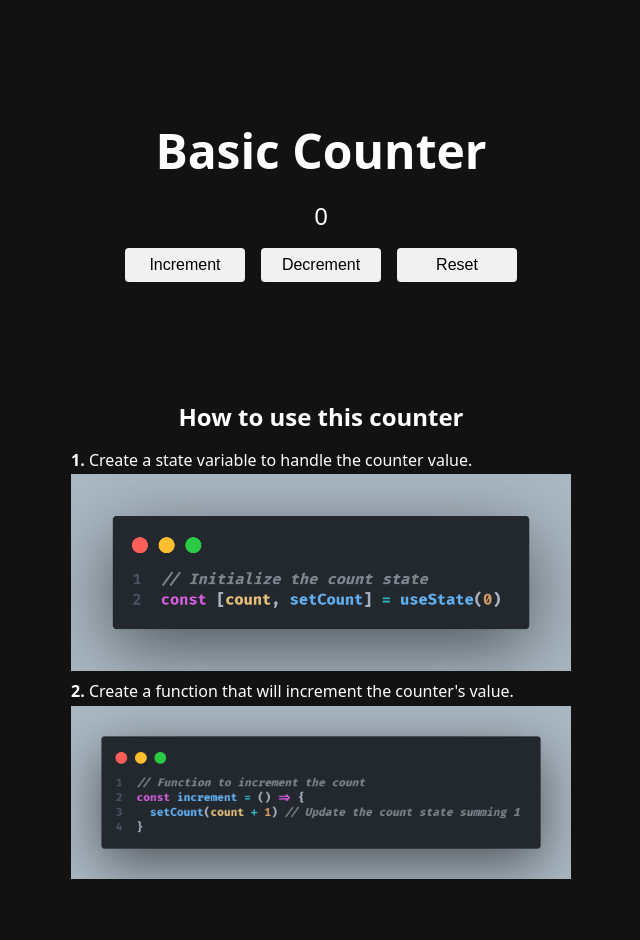
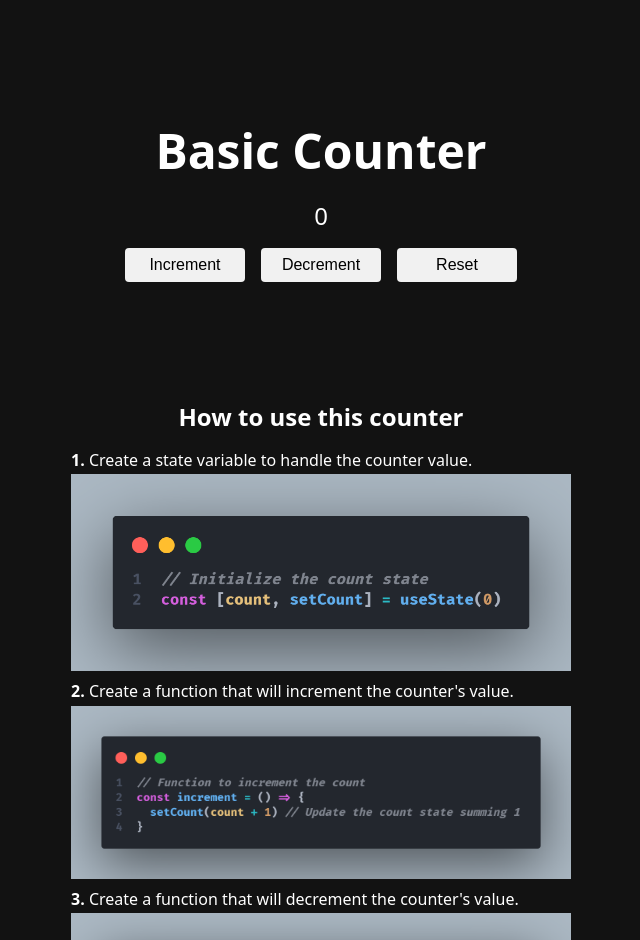
Before and after one commit to Espadv69/useState-Basics, a React (Vite) app in the folder BasicCounter/: page / in a window 1280 px wide. Shown: the top 940 px of the page, without its empty margins (319-959 px from the left). Before the commit the page ends 879 px from the top, so only its background shows below. Built offline with nearby package versions, Linux system fonts and the light colour scheme; the HTML template or start-up script is replaced by a standard one.

Commit message:
Add third step to Explanation component for decrement function details and image

```diff
--- a/BasicCounter/src/components/Explanation.jsx
+++ b/BasicCounter/src/components/Explanation.jsx
@@ -15,12 +15,26 @@ const Explanation = () => {
             'code that shows how to create a hook to handle counter value'
           }
         />
+
         <LiExplanation
           stepNumber={2}
-          description={"Create a function that will increment the counter's value."}
+          description={
+            "Create a function that will increment the counter's value."
+          }
           imageSrc={'/images/incrementFunction.png'}
           imageAlt={
             'code that shows how to create a function that increments the counter value'
+          }
+        />
+
+        <LiExplanation
+          stepNumber={3}
+          description={
+            "Create a function that will decrement the counter's value."
+          }
+          imageSrc={'/images/decrementFunction.png'}
+          imageAlt={
+            'code that shows how to create a function that decrements the counter value'
           }
         />
       </ol>
```
